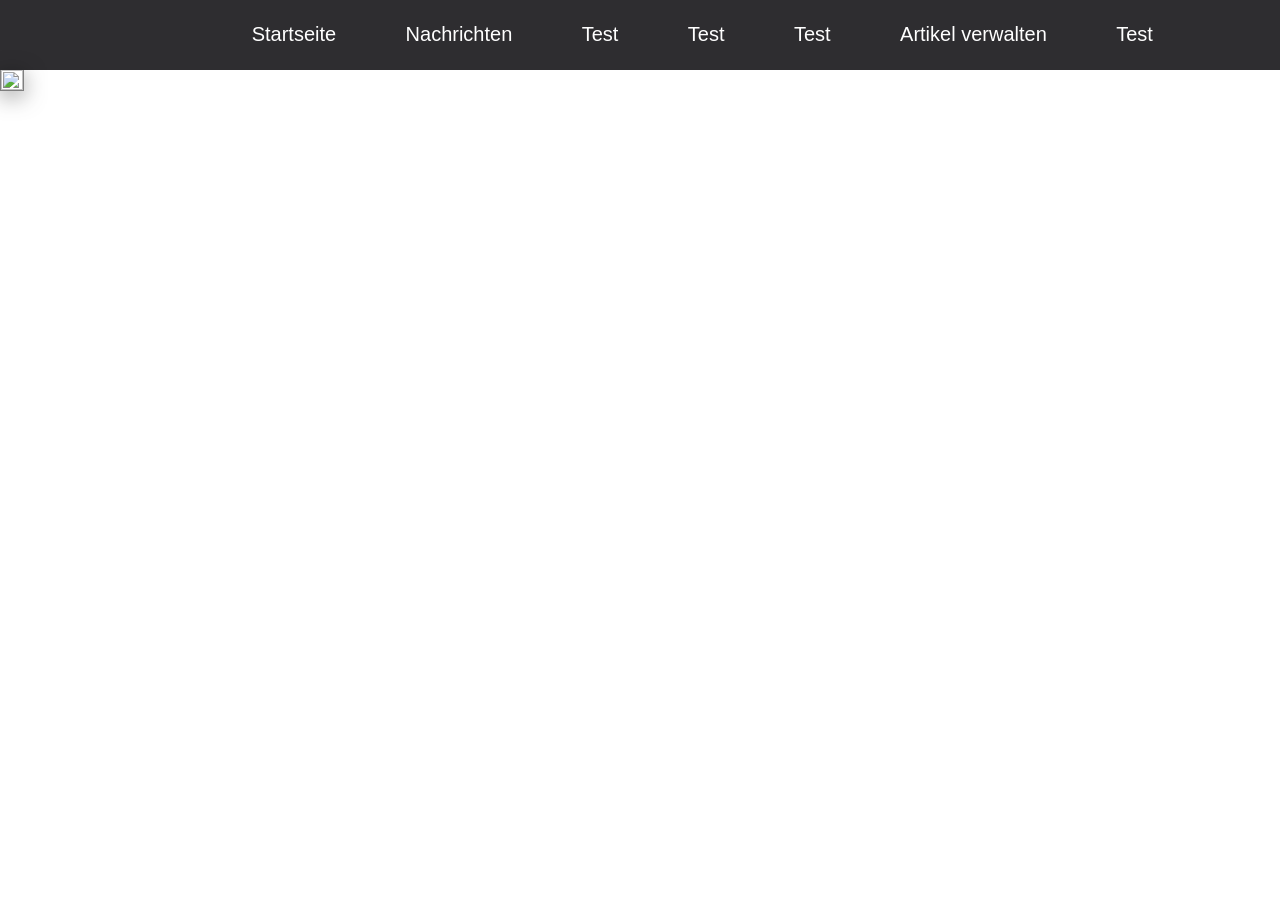
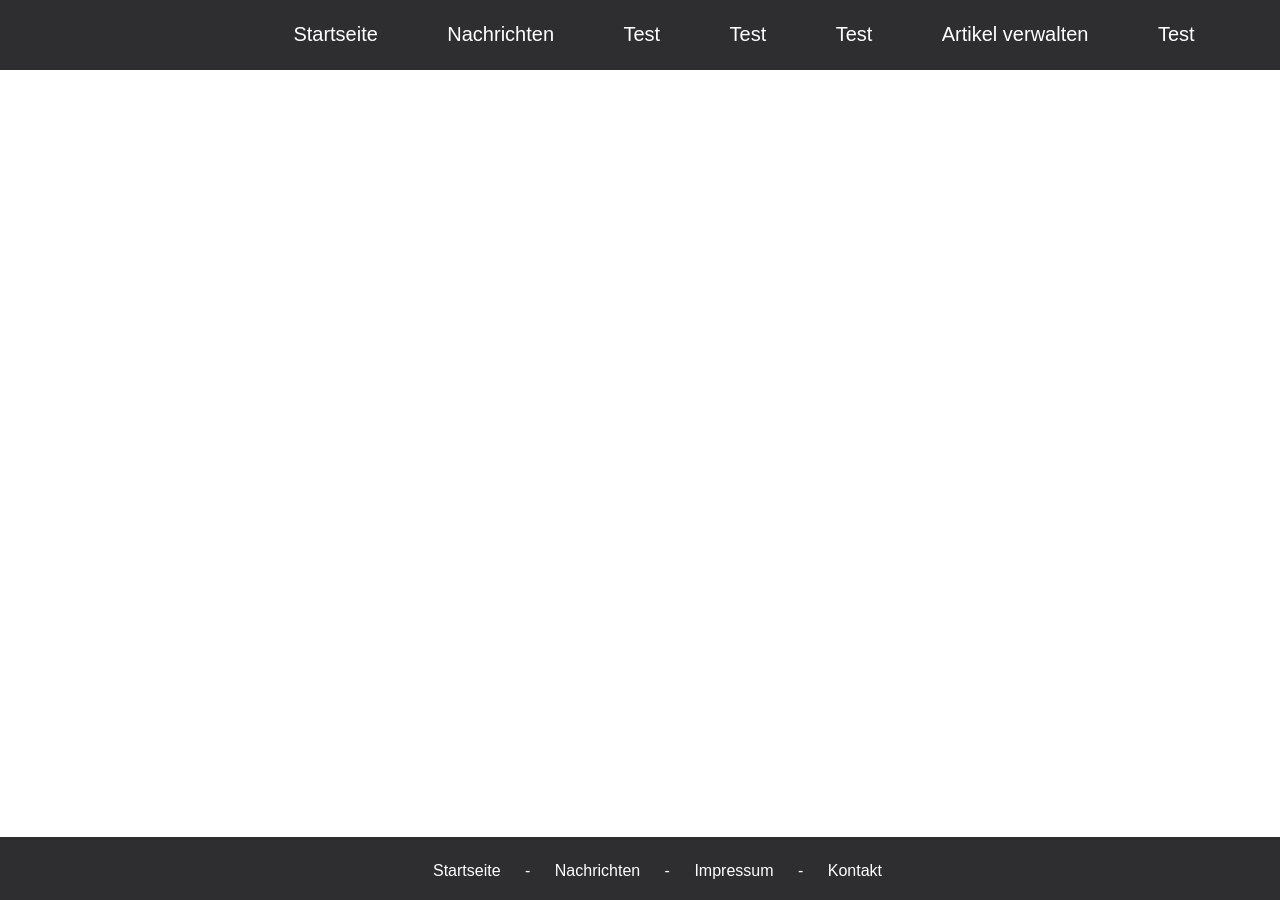
Before and after one commit to StevenSchoening/nuuws, a PHP site: page /nuuws/index.php?page=article in a window 1280 px wide. Before the commit the page ends 107 px from the top, so only its background shows below. Run offline with PHP 8.4, Linux system fonts and the light colour scheme; data that the repository does not hold is empty.

Commit message:
changes for the footer, header
changes for the footer, header

```diff
--- a/portal/assets/styles/article.css
+++ b/portal/assets/styles/article.css
@@ -1,60 +1,17 @@
-body
-{
-    background-color: #fff;
-    font-family:'EurostileExtended', Arial;
+article{
+    position: relative;
+    width: 70%;
+    min-height: 100%;
+    text-align: left;
+    padding-left: 15%;
+    padding-top: 100px;
 }
-header{
-    height:70px;
-    width:100%;
-    background-color:#2e2d30;
-    left:0;
-    top:0;
-    position: absolute;
-}
-header > nav{
-    background-color:#2e2d30;
-    width:100%;
-    height:30%;
-}
-header > nav ul{
-    top: 7px;
-    width: 82%;
-    left:14%;
-    height: 30%;
-    position: absolute;
-}
-article{
-    position: absolute;
-    left: 20%;
-    top: 600px;
-}
-.navigation_list li{
-    font-size:20px;
-    color:#fff;
-    padding: 1% 3% 1% 3%;
-    display:inline;
-    background-color:#2e2d30;
-    border: 1px solid #2e2d30;
-    text-decoration: none;
-}
-.navigation_list a{
-    color:#fff;
-    text-decoration: none;
-}
-.navigation_list li:hover,
-.navigation_list li a:hover{
-    border: 1px solid #c7d308;
-    color:#c7d308;
-}
-.hideCreateArticle,
-.hideChangeArticle,
-.hideSearchArticle{
 
-}
 section#headerImage{
-    position: absolute;
-    left: 0;
+    position: relative;
     top: 70px;
+    width: 50%;
+    left: 0px;
 }
 .article_description{
     overflow: hidden;
@@ -68,15 +25,7 @@ section#headerImage{
     right: 200px;
 }
 section#headerImage img{
-    width:100%;
-}
-footer{
-    position: absolute;
-    bottom:0;
-    left:0;
-    width:100%;
-    height:50px;
-    background-color: #2e2d30;
+   /* width:100%;*/
 }
 
 div.tabs {
@@ -110,7 +59,6 @@ div.tabs {
  border-right:1px solid white;
 }
 
-
 section#headerImage img
 
 {
@@ -118,6 +66,5 @@ section#headerImage img
     -webkit-box-shadow: 0px 5px 25px -3px rgba(0,0,0,0.75);
     -moz-box-shadow: 0px 5px 25px -3px rgba(0,0,0,0.75);
     box-shadow: 0px 5px 25px -3px rgba(0,0,0,0.75);
-    border: 1px solid rgba(0,0,0,.5);
     border-top: 0px;
 }
--- /dev/null
+++ b/portal/assets/styles/footer.css
@@ -0,0 +1,25 @@
+footer{
+    position: absolute;
+    bottom:0;
+    left:0;
+    width:100%;
+    background-color: #2e2d30;
+    padding: 15px 0px 15px 0px;
+}
+
+footer .footer_content{
+    text-decoration: none;
+    height: 100%;
+    color: white;
+    padding: 10px 5px 5px 40px;
+    overflow: hidden;
+    text-align: center;
+}
+footer .footer_content a{
+    color:white;
+    text-decoration:none;
+    padding: 0px 20px 0px 20px;
+}
+footer .footer_content a:hover{
+    color:#c7d308;
+}
--- a/portal/assets/styles/style.css
+++ b/portal/assets/styles/style.css
@@ -2,6 +2,11 @@ body
 {
     background-color: #fff;
     font-family:'EurostileExtended', Arial;
+    position:relative;
+    margin:0;
+    border:0;
+    padding:0;
+    text-align:center;
 }
 header{
     height:70px;
@@ -23,11 +28,7 @@ header > nav ul{
     height: 30%;
     position: absolute;
 }
-article{
-    position: absolute;
-    left: 35%;
-    top: 50%;
-}
+
 .navigation_list li{
     font-size:20px;
     color:#fff;
@@ -46,30 +47,6 @@ article{
     border: 1px solid #c7d308;
     color:#c7d308;
 }
-.hideCreateArticle,
-.hideChangeArticle,
-.hideSearchArticle{
-    display:none;
+.tabLine{
+    border-right: 1px solid white;
 }
-section#headerImage{
-    position: absolute;
-    left: 0;
-    top: 70px;
-}
-.article_creationTimestamp{
-    position: relative;
-    text-align: right;
-    top: -44px;
-    right: 200px;
-}
-section#headerImage img{
-    width:100%;
-}
-footer{
-    position: absolute;
-    bottom:0;
-    left:0;
-    width:100%;
-    height:50px;
-    background-color: #2e2d30;
-}
--- a/portal/frontend/templates/article/articleManagement.tpl
+++ b/portal/frontend/templates/article/articleManagement.tpl
@@ -42,10 +42,8 @@
     <div id="deleteArticle">
 
     </div>
+
 </article>
 
-{*include file='portal/frontend/templates/footer/footer.tpl'*}
 
-
-</body>
-</html>
+{include file='portal/frontend/templates/footer/footer.tpl'}
--- a/portal/frontend/templates/footer/footer.tpl
+++ b/portal/frontend/templates/footer/footer.tpl
@@ -1,5 +1,7 @@
-       {*<footer>*}
-           {*<a href="">Startseite</a> - <a href="">Nachrichten</a> - <a href="">Impressum</a> - <a href="">Kontakt</a>*}
-        {*</footer>*}
+       <footer>
+           <div class="footer_content">
+                <a href="">Startseite</a> - <a href="">Nachrichten</a> - <a href="">Impressum</a> - <a href="">Kontakt</a>
+           </div>
+        </footer>
     </body>
 </html>
--- a/portal/frontend/templates/header/header.tpl
+++ b/portal/frontend/templates/header/header.tpl
@@ -1,7 +1,10 @@
 <html>
 <head>
+    <link rel="stylesheet" href="/nuuws/portal/assets/styles/style.css" type="text/css">
+    <link rel="stylesheet" href="/nuuws/portal/assets/styles/article.css" type="text/css">
+    <link rel="stylesheet" href="/nuuws/portal/assets/styles/footer.css" type="text/css">
+
     <script src="/nuuws/portal/assets/scripts/included/jquery-3.1.1.min.js" type="text/javascript"></script>
-    <link rel="stylesheet" href="/nuuws/portal/assets/styles/article.css" type="text/css">
     <script src="/nuuws/portal/assets/scripts/basics.js"></script>
 </head>
 <body>
```
